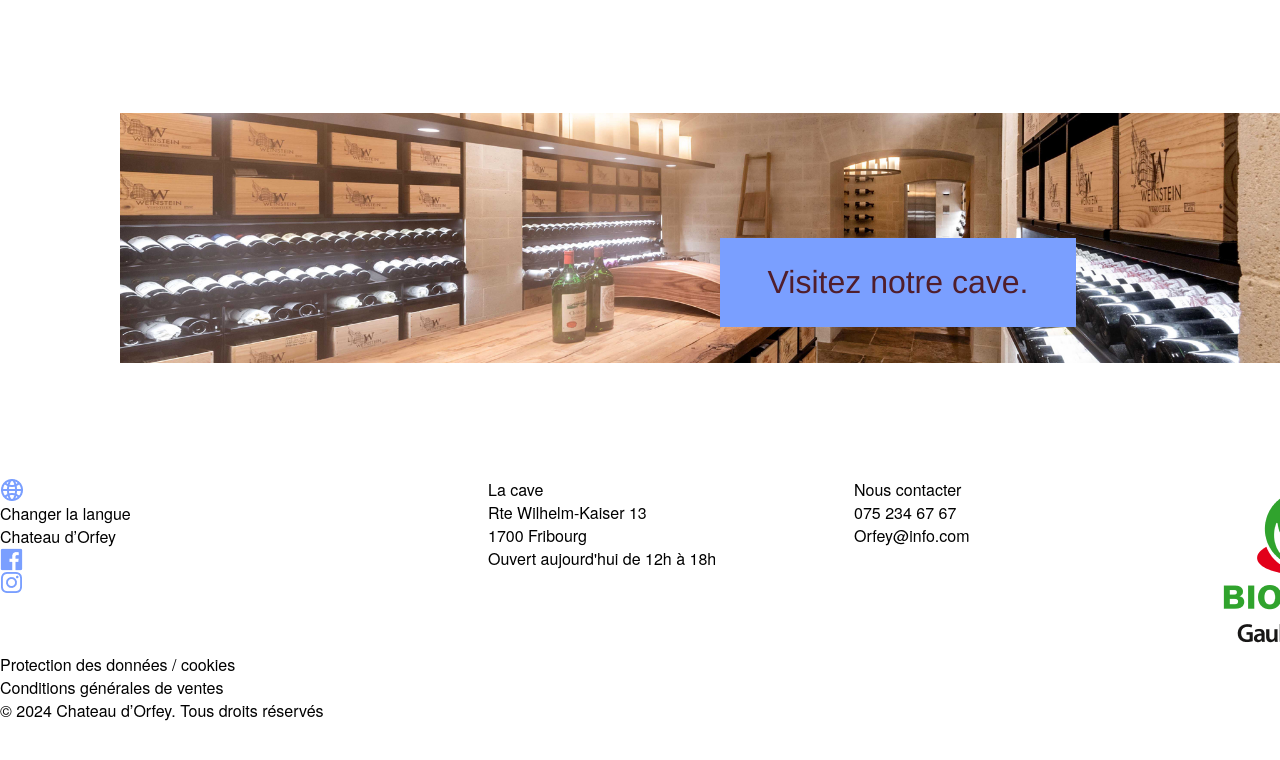
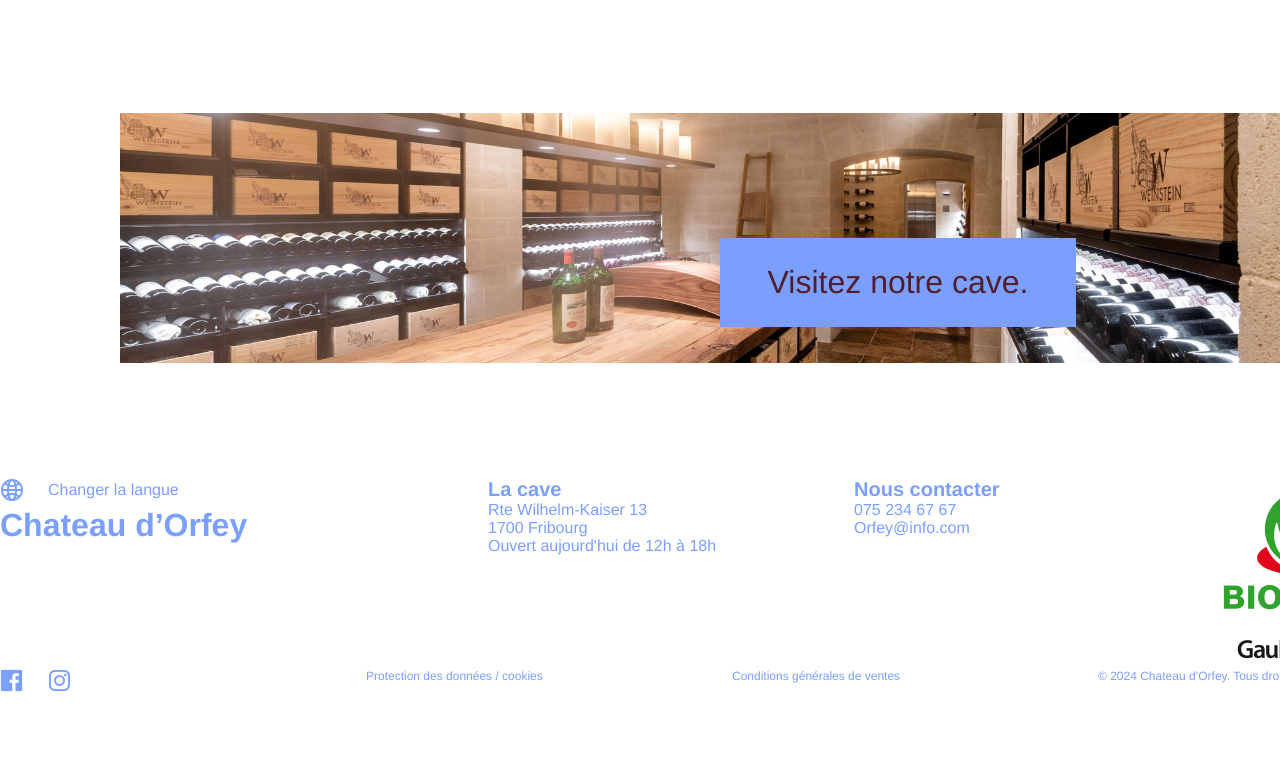
Before and after one commit to OscarDu93/imd2-examen-vin-OscarDu93, a website built with Parcel: page src/index.html in a window 1280 px wide. Shown: the part 2665-3425 px from the top of the page. Built offline with nearby package versions, Linux system fonts and the light colour scheme; files whose address does not match are found by name.

Commit message:
fin de cours

```diff
--- a/src/index.html
+++ b/src/index.html
@@ -51,9 +51,9 @@
 
     <div class="cepages">
       <div class="row">
-        <div class="col-5">
+        <div class="col-5 ">
         </div>
-        <div class="col-7">
+        <div class="col-7 ">
           <p class="vogue">Nos cépages les plus en vogue.</p>
         </div>
       </div>
@@ -103,10 +103,6 @@
                 <p>Changer la langue</p>
               </div>
               <p class="logochato">Chateau d’Orfey</p>
-              <div class="logo">
-                <img src="img/icon/facebook.png" alt="facebook">
-                <img src="img/icon/insta.png" alt="instagram">
-              </div>
             </div>
 
               <div class="col-3">
@@ -123,15 +119,30 @@
               </div>
 
             <div class="col-2">
-              <img class="bio" src="img/icon/Bio.png" alt="Bio">
-              <img class="gm" src="img/icon/GM.png" alt="Gm">
+              <div class="bio"><img src="img/icon/Bio.png" alt="bio"></div>
+              <div class="gm"><img src="img/icon/GM.png" alt="gm"></div>
             </div>
 
             <div class="bas">
-              <p>Protection des données / cookies</p>
-              <p>Conditions générales de ventes</p>
-              <p>© 2024 Chateau d’Orfey. Tous droits réservés</p>
+              <div class="row">
+                <div class="col-3">
+                  <div class="logo">
+                    <img src="img/icon/facebook.png" alt="facebook">
+                    <img src="img/icon/insta.png" alt="instagram">
+                  </div>
+                </div>
+                <div class="col-3">
+                  <p>Protection des données / cookies</p>
+                </div>
+                <div class="col-3">
+                  <p>Conditions générales de ventes</p>
+                </div>
+                <div class="col-3">
+                  <p>© 2024 Chateau d’Orfey. Tous droits réservés</p>
+                </div>
+              </div>
             </div>
+
       </div>
     </div>
     <script src="js/main.js" type="module"></script>
--- a/src/scss/main.scss
+++ b/src/scss/main.scss
@@ -277,3 +277,75 @@ body {
   font-weight: 500;
   line-height: normal;
 }
+
+.langue {
+  display: inline-flex;
+  align-items: center;
+  gap: 24px;
+  color: #7a9fff;
+  font-family: "Helvetica Neue";
+  font-size: 16px;
+  font-style: normal;
+  font-weight: 500;
+  line-height: normal;
+}
+
+.logochato {
+  color: #7a9fff;
+  font-family: Helvetica;
+  font-size: 32px;
+  font-style: normal;
+  font-weight: 700;
+  line-height: normal;
+}
+
+.footer .logo {
+  display: flex;
+  width: 71px;
+  justify-content: space-between;
+  align-items: center;
+}
+
+.footer .col-3 {
+  color: #7a9fff;
+  font-family: "Helvetica Neue";
+  font-size: 16px;
+  font-style: normal;
+  font-weight: 400;
+  line-height: normal;
+}
+
+.col-3 .titre {
+  color: #7a9fff;
+  font-family: "Helvetica Neue";
+  font-size: 20px;
+  font-style: normal;
+  font-weight: 700;
+  line-height: normal;
+}
+
+.col-2 {
+  display: flex;
+  width: 166px;
+  flex-direction: column;
+  align-items: flex-start;
+  gap: 16px;
+}
+
+.bas .col-3 {
+  color: #7a9fff;
+  font-family: "Helvetica Neue";
+  font-size: 12px;
+  font-style: normal;
+  font-weight: 400;
+  line-height: normal;
+}
+
+.bas .col-4 {
+  color: #7a9fff;
+  font-family: "Helvetica Neue";
+  font-size: 12px;
+  font-style: normal;
+  font-weight: 400;
+  line-height: normal;
+}
```
